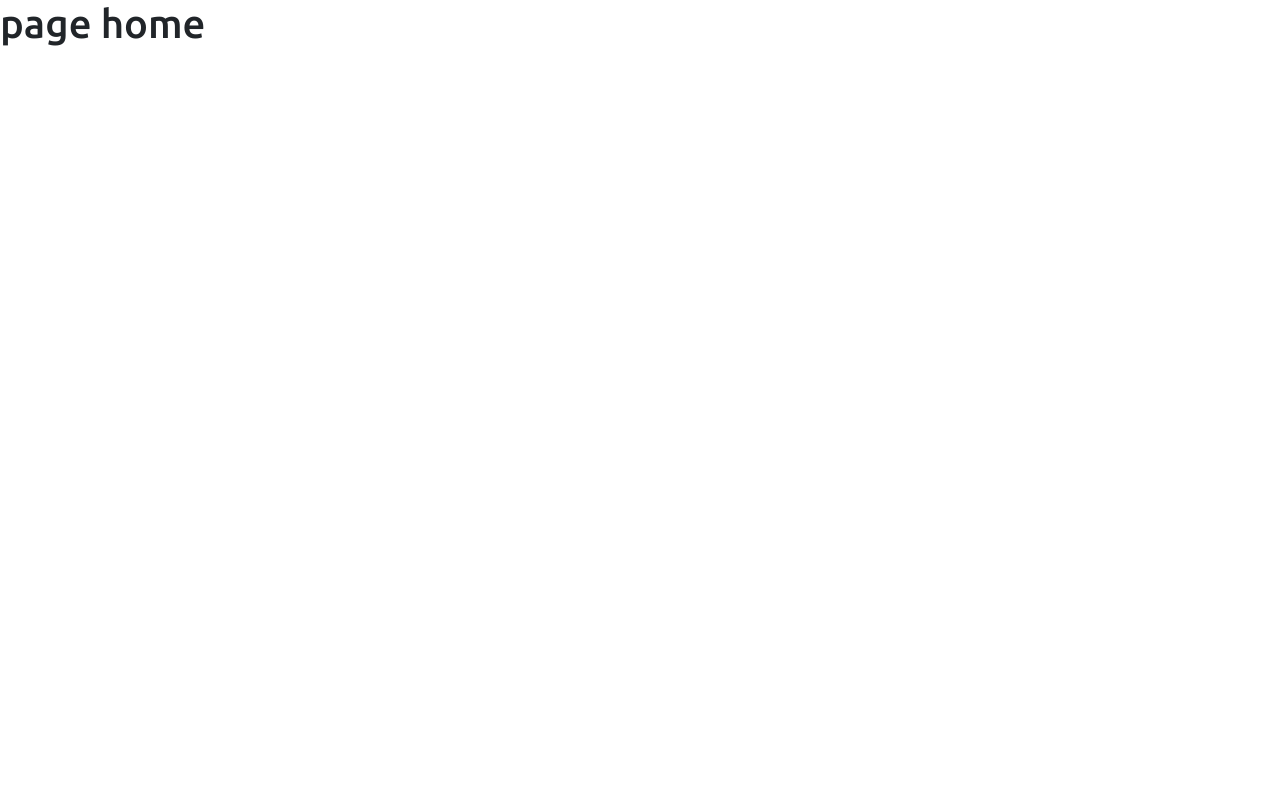
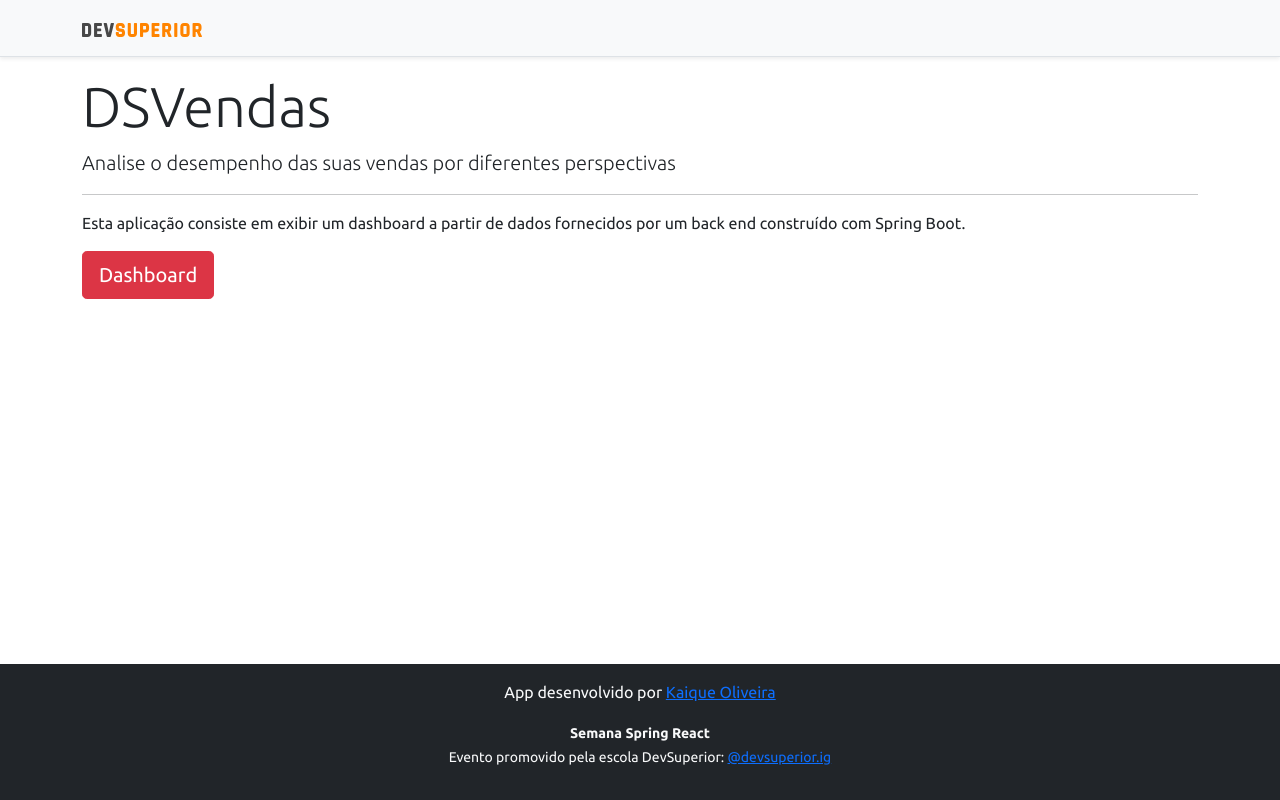
Before and after one commit to kaique-programmer/week-devsuper02, a React (Create React App) app in the folder frontend/: page / in a window 1280 px wide. Built offline with nearby package versions, Linux system fonts and the light colour scheme.

Commit message:
Home, navigation

```diff
--- a/frontend/src/components/Navbar/index.tsx
+++ b/frontend/src/components/Navbar/index.tsx
@@ -1,4 +1,5 @@
 import ImgDsDark from 'assets/img/ds-dark.svg';
+import { Link } from 'react-router-dom';
 
 function Navbar() {
   return (
@@ -6,7 +7,9 @@
       <div className="d-flex flex-column flex-md-row align-items-center p-3 px-md-4 mb-3 bg-light border-bottom shadow-sm">
         <div className="container">
           <nav className="my-2 my-md-0 mr-md-3">
-            <img src={ImgDsDark} alt="DevSuperior" width="120" />
+            <Link to="/">
+              <img src={ImgDsDark} alt="DevSuperior" width="120" />
+            </Link>
           </nav>
         </div>
       </div>
--- a/frontend/src/pages/Home/index.tsx
+++ b/frontend/src/pages/Home/index.tsx
@@ -1,7 +1,21 @@
+import Footer from "components/Footer";
+import Navbar from "components/Navbar";
+import { Link } from "react-router-dom";
+
 function Home() {
   return (
     <>
-      <h1>page home</h1>
+    <Navbar />
+      <div className="container">
+        <div className="jumbotron">
+          <h1 className="display-4">DSVendas</h1>
+          <p className="lead">Analise o desempenho das suas vendas por diferentes perspectivas</p>
+          <hr />
+          <p>Esta aplicação consiste em exibir um dashboard a partir de dados fornecidos por um back end construído com Spring Boot.</p>
+          <Link className="btn btn-danger btn-lg" to="/dashboard">Dashboard</Link>
+        </div>
+      </div>
+    <Footer />
     </>
   );
 }
```
